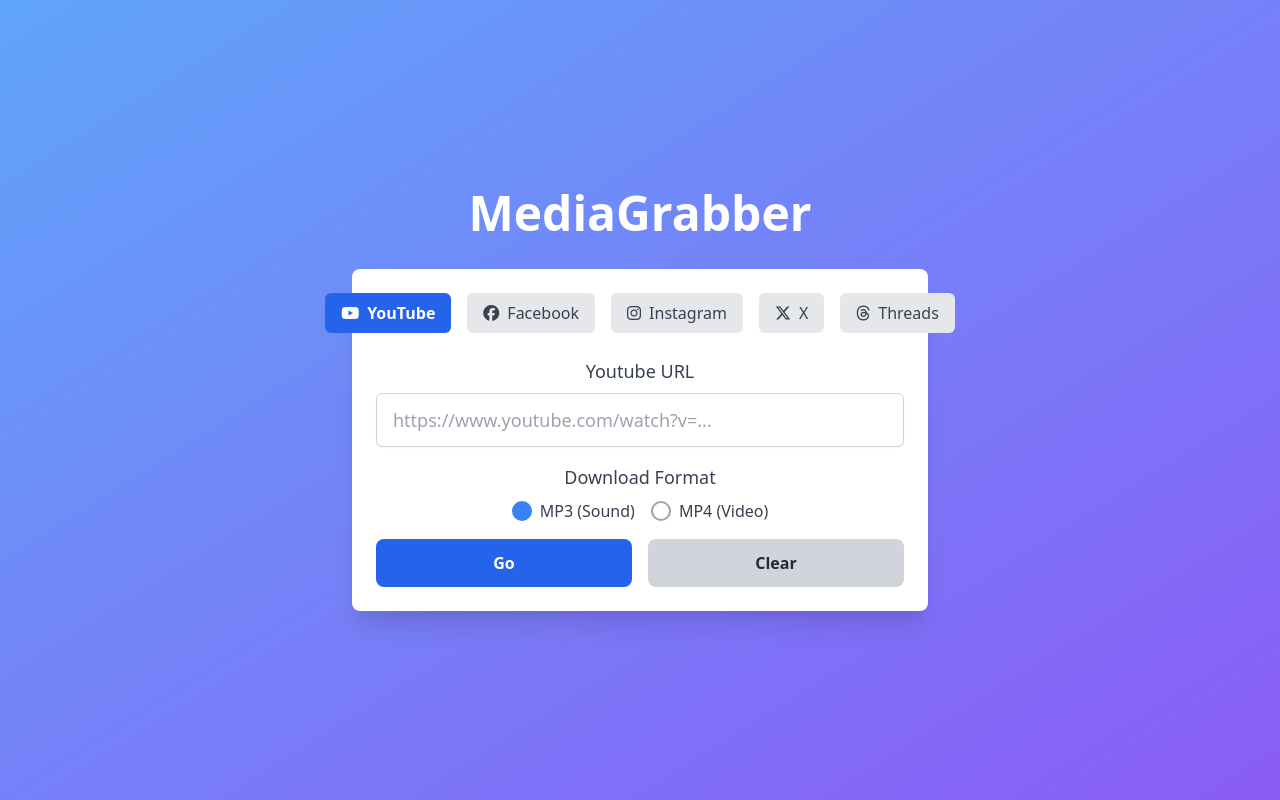
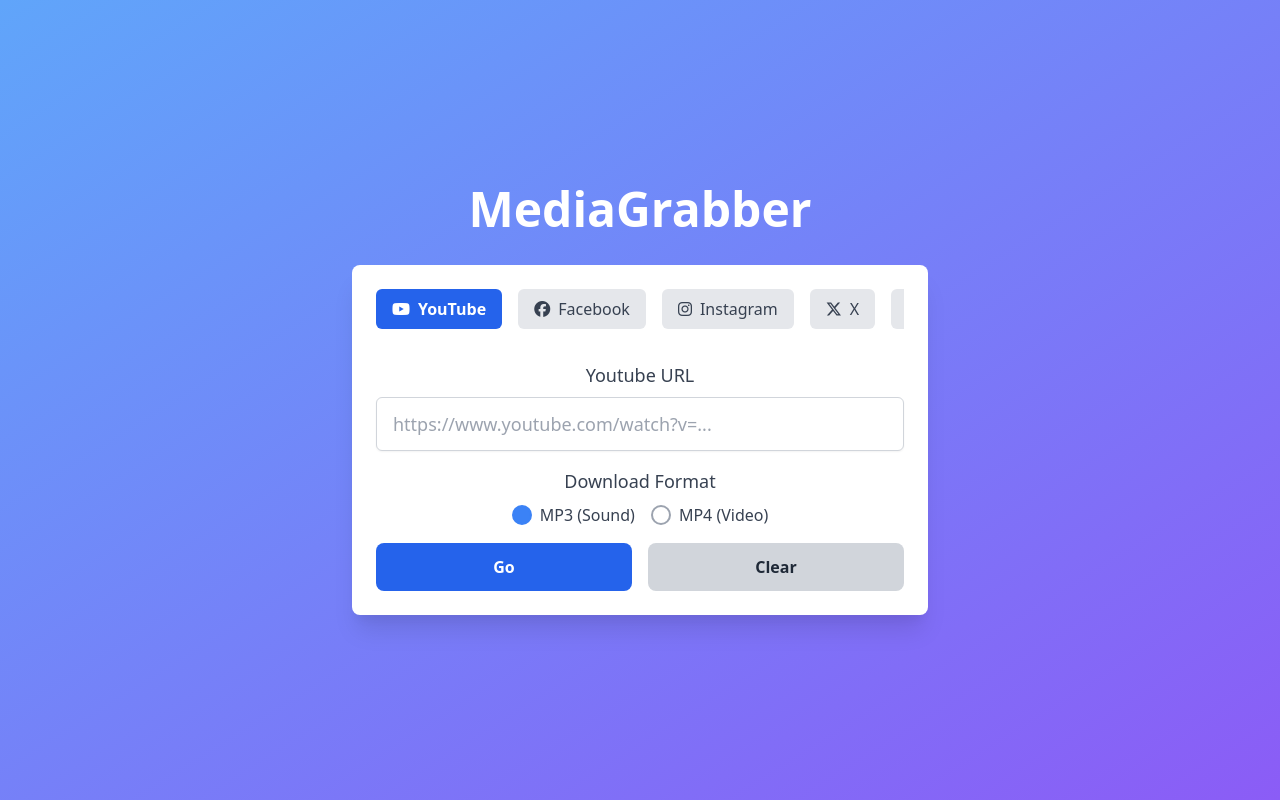
Before and after one commit to sacahan/MediaGrabber, a Svelte app in the folder frontend/: page / in a window 1280 px wide. Built offline with nearby package versions, Linux system fonts and the light colour scheme.

Commit message:
fix(frontend): add horizontal scroll to nav buttons

```diff
--- a/frontend/src/App.svelte
+++ b/frontend/src/App.svelte
@@ -294,7 +294,7 @@
       <div class="flex justify-center">
         <div class="w-full max-w-xl">
           <div class="bg-white rounded-lg shadow-xl p-6">
-            <nav class="flex space-x-4 mb-6 justify-center" aria-label="Platform tabs">
+            <nav class="flex space-x-4 mb-6 justify-start overflow-x-auto pb-2" aria-label="Platform tabs">
               <button
                 on:click={() => handleTabClick("youtube")}
                 class="{activeTab === 'youtube' ? activeTabClasses.active : activeTabClasses.inactive}"
```
